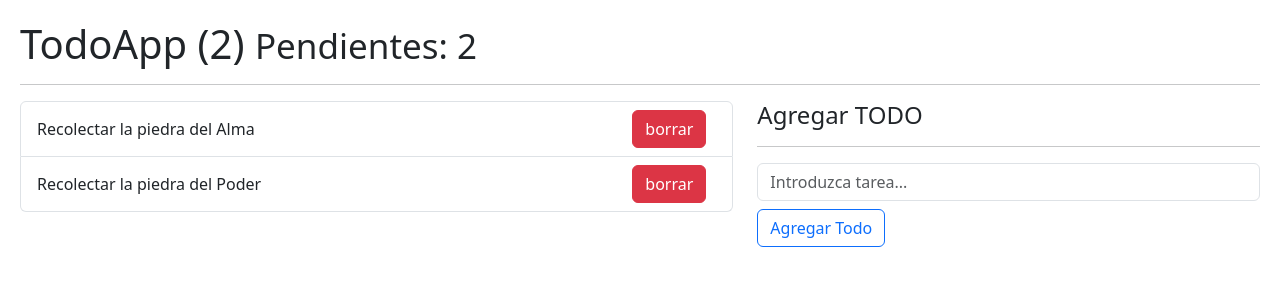
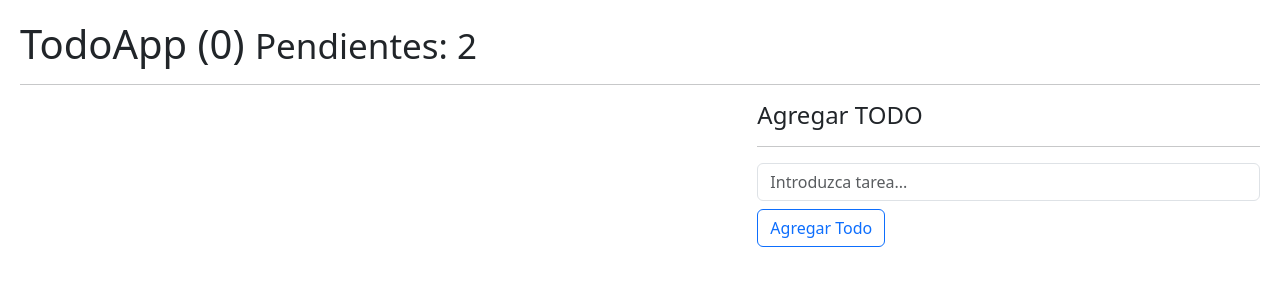
Before and after one commit to AlexRodRom/05-hook-app, a React (Vite) app: page / in a window 1280 px wide. Shown: the top 300 px of the page. Built offline with nearby package versions, Linux system fonts and the light colour scheme.

Commit message:
Add LocalStorage

```diff
--- a/src/08-useReducer/TodoApp.jsx
+++ b/src/08-useReducer/TodoApp.jsx
@@ -1,25 +1,36 @@
-import { useReducer } from "react"
+import { useEffect, useReducer } from "react"
 import { todoReducer } from "./todoReducer";
 import { TodoList } from "./todoList";
 import { TodoAdd } from "./TodoAdd";
 
 const initialState = [
-    {
-        id: new Date().getTime(),
-        description: 'Recolectar la piedra del Alma',
-        done: false
-    },
-    {
-        id: new Date().getTime() * 3,
-        description: 'Recolectar la piedra del Poder',
-        done: false
-    }
+    // {
+    //     id: new Date().getTime(),
+    //     description: 'Recolectar la piedra del Alma',
+    //     done: false
+    // },
+    // {
+    //     id: new Date().getTime() * 3,
+    //     description: 'Recolectar la piedra del Poder',
+    //     done: false
+    // }
 ];
+
+const init = () => {
+    return JSON.parse(localStorage.getItem('todos')) || [];
+};
+
 
 export const TodoApp = () => {
 
 
-    const [todos, dispatch ] = useReducer( todoReducer, initialState )
+    const [ todos, dispatch ] = useReducer( todoReducer, initialState, init );
+
+    useEffect(() => {
+      console.log(todos);
+      localStorage.setItem('todos', JSON.stringify(todos));
+    }, [todos])
+
 
     const handleNewTodo = ( todo ) => {
         const action =  {
```
